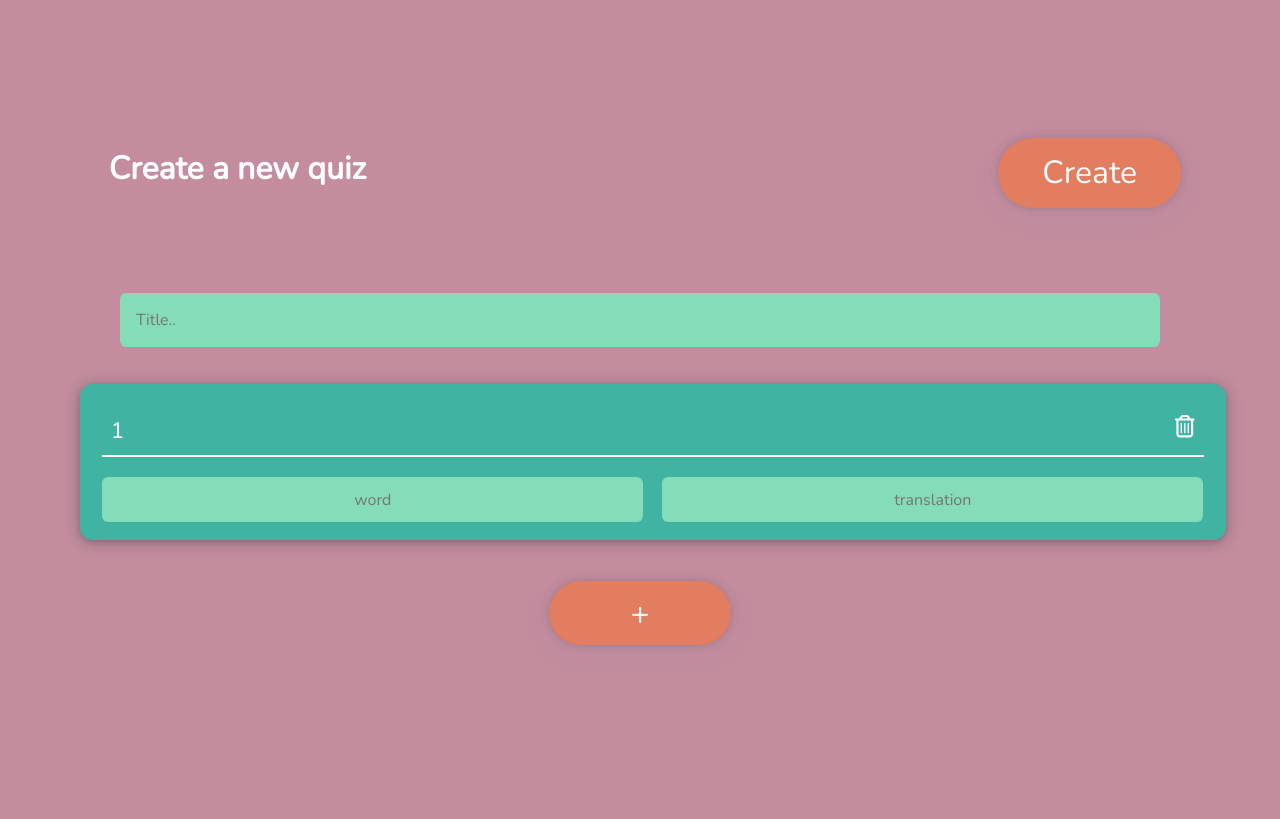
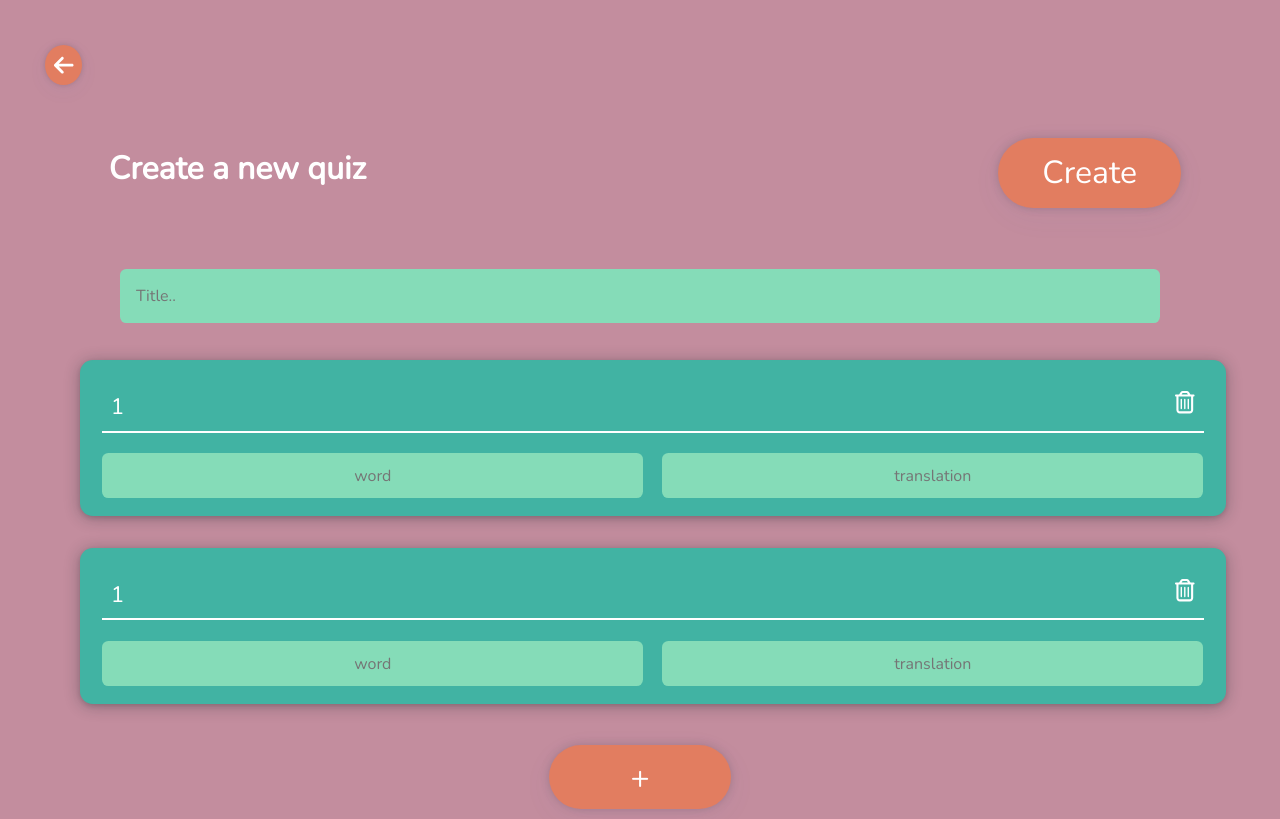
Before and after one commit to DavidIacovone/Flash, a React (Create React App) app: page /create in a window 1280 px wide. Built offline with nearby package versions, Linux system fonts and the light colour scheme.

Commit message:
UI tweaks

```diff
--- a/src/QuizCreator/QuizCreator.js
+++ b/src/QuizCreator/QuizCreator.js
@@ -1,16 +1,21 @@
 import React from "react";
 import QuizPair from "../QuizPair/QuizPair";
+import { Link } from "react-router-dom";
+import { FontAwesomeIcon } from "@fortawesome/react-fontawesome";
+import { faArrowLeft } from "@fortawesome/free-solid-svg-icons";
 import quizCreator from "./quizCreator.css"
 
 const QuizCreator = () => {
     return (
         <div className="quiz-creator">
+            <Link to={"/"} ><FontAwesomeIcon className="quiz-creator-icon" icon={faArrowLeft} /></Link>
             <div className="quiz-creator-top">
                 <h3 className="quiz-creator-h3">Create a new quiz</h3>
-                <button className="quiz-creator-button">Create</button>
+                <button>Create</button>
             </div>
             <input className="quiz-creator-input" type="text" placeholder="Title.. " />
             <div className="quiz-creator-pairs">
+                <QuizPair />
                 <QuizPair />
             </div>
             <button>+</button>
--- a/src/QuizCreator/quizCreator.css
+++ b/src/QuizCreator/quizCreator.css
@@ -13,7 +13,35 @@
     justify-content: space-between;
     text-align: center;
     color: white;
-    margin-bottom: 2em;
+    margin-bottom: 0.5em;
+}
+
+.quiz-creator-icon {
+    position: absolute;
+    top: 2em;
+    left: 2em;
+    color: white;
+    font-size: 1.4em;
+    cursor: pointer;
+    background-color: #e27d60;
+    border-radius: 100%;
+    padding: 0.4em;
+    transition: all 0.4s ease;
+    box-shadow: rgba(67, 71, 85, 0.27) 0px 0px 0.25em, rgba(90, 125, 188, 0.05) 0px 0.25em 1em;
+}
+
+.quiz-creator-icon:hover {
+    position: absolute;
+    top: 2em;
+    left: 2em;
+    color: white;
+    font-size: 1.4em;
+    cursor: pointer;
+    background-color: #e27d60;
+    border-radius: 100%;
+    padding: 0.6em;
+    transition: all 0.4s ease;
+    box-shadow: rgba(67, 71, 85, 0.27) 0px 0px 0.25em, rgba(90, 125, 188, 0.05) 0px 0.25em 1em;
 }
 
 .quiz-creator-h3 {
```
